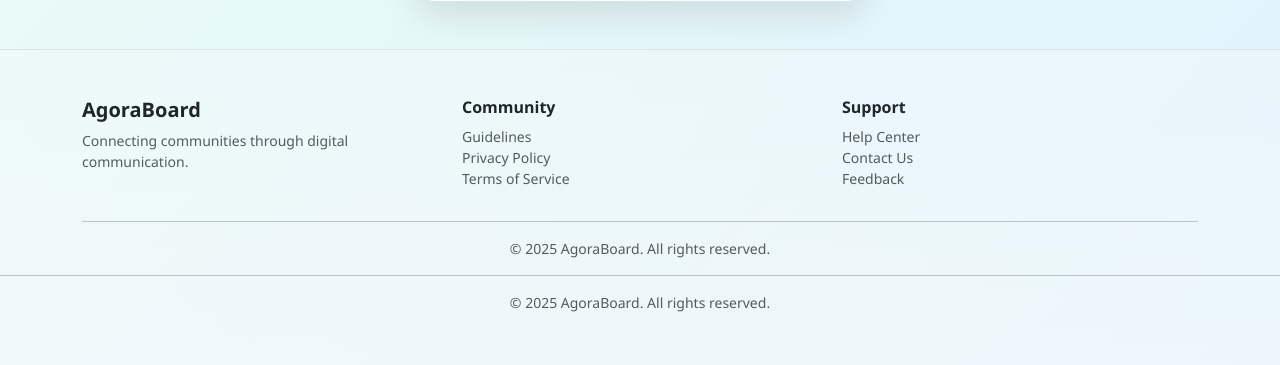
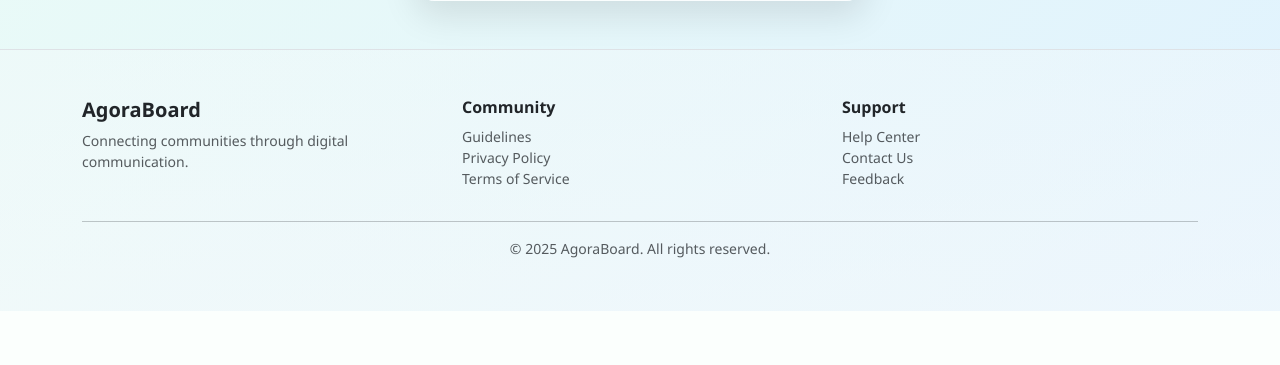
Before and after one commit to Nadskiee/AgoraBoard, a PHP site: page /login.php in a window 1280 px wide. Shown: the part 638-1003 px from the top of the page. After the commit the page ends 949 px from the top, so only its background shows below. Run offline with PHP 8.4, Linux system fonts and the light colour scheme; a stand-in replaces the project's code that opens the database connection.

Commit message:
Remove redundant footer elements from login page

```diff
--- a/login.php
+++ b/login.php
@@ -199,13 +199,6 @@ include "navbar.php"; // Safe to include after redirect logic
                 <p class="text-muted small mb-1">&copy; 2025 AgoraBoard. All rights reserved.</p>
             </div>
         </div>
-        <hr class="my-3">
-        <div class="text-center">
-            <p class="text-muted small mb-1">&copy; 2025 AgoraBoard. All rights reserved.</p>
-        </div>
-        </div>
     </footer>
-
 </body>
-
 </html>
```
